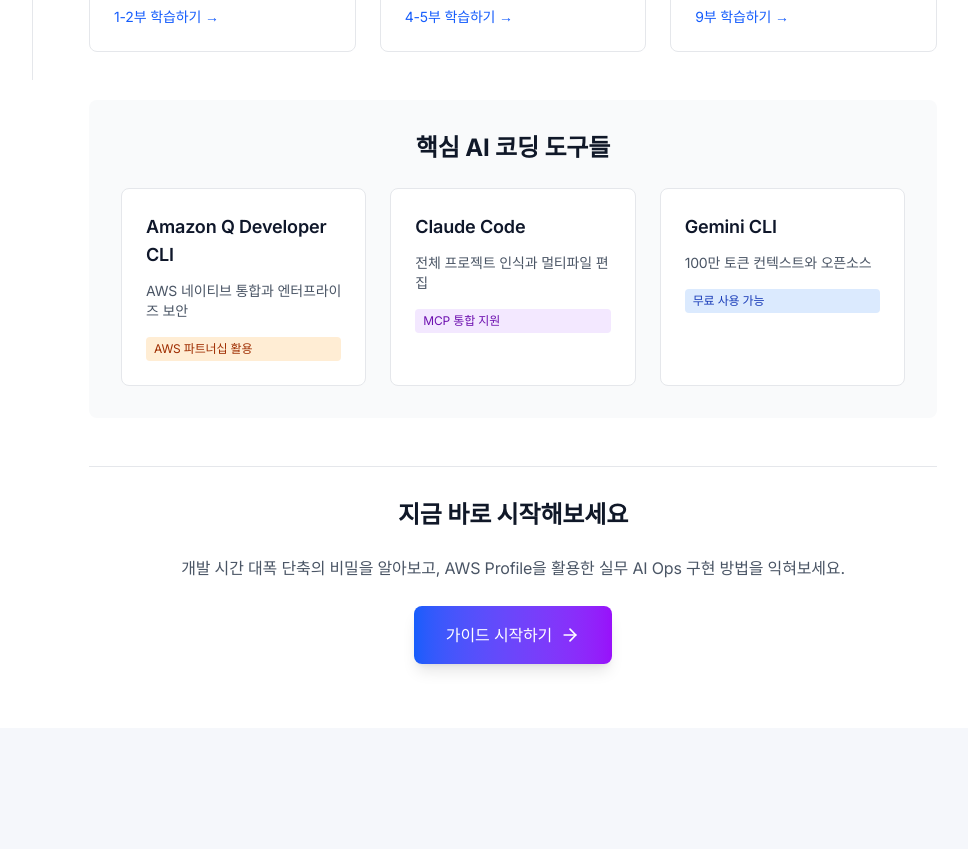
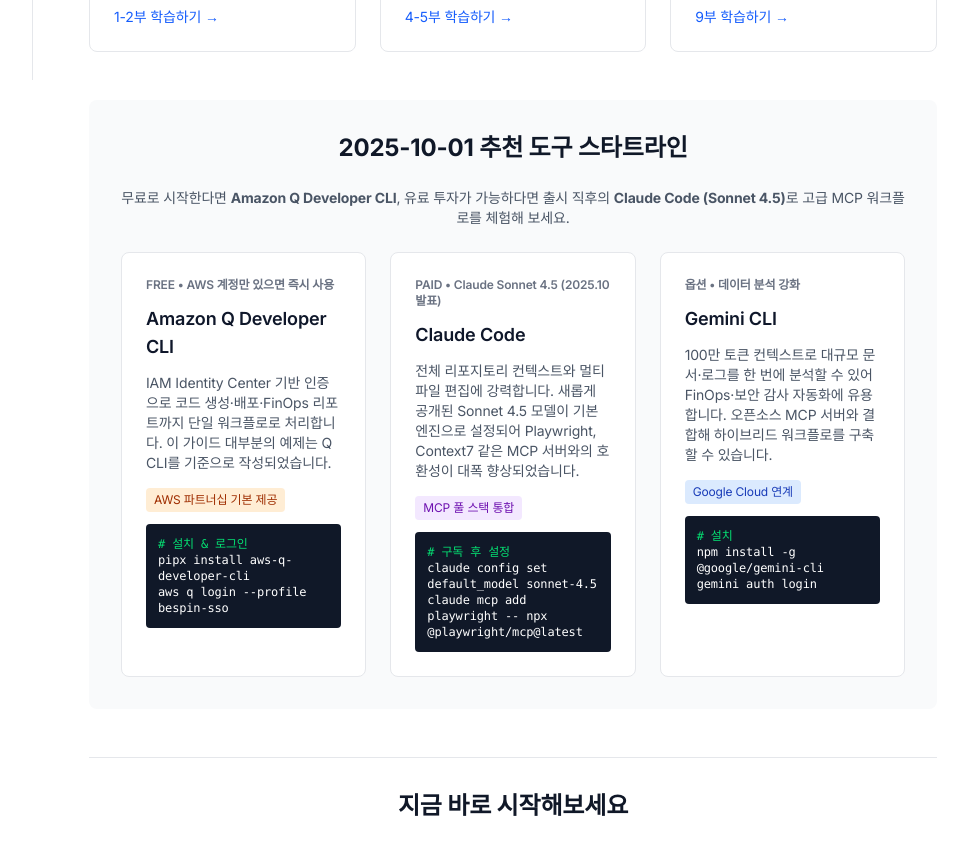
Before and after one commit to ryong-git/ai-coding-guide, a Next.js app: page / in a window 1280 px wide. Shown: the part 720-1569 px from the top of the page, without its empty margins (287-1255 px from the left). Before the commit the page ends 1448 px from the top, so only its background shows below. Built offline with nearby package versions, Linux system fonts and the light colour scheme.

Commit message:
Update tool recommendations with Claude Sonnet 4.5 release

```diff
--- a/src/app/page.tsx
+++ b/src/app/page.tsx
@@ -129,36 +129,51 @@
       {/* Key Tools */}
       <section className="bg-gray-50 dark:bg-gray-800 rounded-lg p-8 space-y-6">
         <h2 className="text-2xl font-bold text-center text-gray-900 dark:text-white">
-          핵심 AI 코딩 도구들
+          2025-10-01 추천 도구 스타트라인
         </h2>
+        <p className="text-sm text-center text-gray-600 dark:text-gray-400">
+          무료로 시작한다면 <strong>Amazon Q Developer CLI</strong>, 유료 투자가 가능하다면 출시 직후의 <strong>Claude Code (Sonnet 4.5)</strong>로 고급 MCP 워크플로를 체험해 보세요.
+        </p>
         <div className="grid md:grid-cols-3 gap-6">
-          <div className="bg-white dark:bg-gray-900 p-6 rounded-lg border border-gray-200 dark:border-gray-700">
-            <h3 className="text-lg font-semibold mb-3">Amazon Q Developer CLI</h3>
-            <p className="text-sm text-gray-600 dark:text-gray-400 mb-4">
-              AWS 네이티브 통합과 엔터프라이즈 보안
+          <div className="bg-white dark:bg-gray-900 p-6 rounded-lg border border-gray-200 dark:border-gray-700 space-y-3">
+            <div className="text-xs font-semibold text-gray-500 dark:text-gray-400">FREE • AWS 계정만 있으면 즉시 사용</div>
+            <h3 className="text-lg font-semibold">Amazon Q Developer CLI</h3>
+            <p className="text-sm text-gray-600 dark:text-gray-400">
+              IAM Identity Center 기반 인증으로 코드 생성·배포·FinOps 리포트까지 단일 워크플로로 처리합니다. 이 가이드 대부분의 예제는 Q CLI를 기준으로 작성되었습니다.
             </p>
-            <div className="text-xs bg-orange-100 dark:bg-orange-900 text-orange-800 dark:text-orange-200 px-2 py-1 rounded">
-              AWS 파트너십 활용
+            <div className="text-xs bg-orange-100 dark:bg-orange-900 text-orange-800 dark:text-orange-200 px-2 py-1 rounded inline-flex">AWS 파트너십 기본 제공</div>
+            <div className="bg-gray-900 text-gray-100 rounded p-3 font-mono text-xs overflow-x-auto">
+              <div className="text-green-400"># 설치 &amp; 로그인</div>
+              <div className="text-white">pipx install aws-q-developer-cli</div>
+              <div className="text-white">aws q login --profile bespin-sso</div>
             </div>
           </div>
 
-          <div className="bg-white dark:bg-gray-900 p-6 rounded-lg border border-gray-200 dark:border-gray-700">
-            <h3 className="text-lg font-semibold mb-3">Claude Code</h3>
-            <p className="text-sm text-gray-600 dark:text-gray-400 mb-4">
-              전체 프로젝트 인식과 멀티파일 편집
+          <div className="bg-white dark:bg-gray-900 p-6 rounded-lg border border-gray-200 dark:border-gray-700 space-y-3">
+            <div className="text-xs font-semibold text-gray-500 dark:text-gray-400">PAID • Claude Sonnet 4.5 (2025.10 발표)</div>
+            <h3 className="text-lg font-semibold">Claude Code</h3>
+            <p className="text-sm text-gray-600 dark:text-gray-400">
+              전체 리포지토리 컨텍스트와 멀티파일 편집에 강력합니다. 새롭게 공개된 Sonnet 4.5 모델이 기본 엔진으로 설정되어 Playwright, Context7 같은 MCP 서버와의 호환성이 대폭 향상되었습니다.
             </p>
-            <div className="text-xs bg-purple-100 dark:bg-purple-900 text-purple-800 dark:text-purple-200 px-2 py-1 rounded">
-              MCP 통합 지원
+            <div className="text-xs bg-purple-100 dark:bg-purple-900 text-purple-800 dark:text-purple-200 px-2 py-1 rounded inline-flex">MCP 풀 스택 통합</div>
+            <div className="bg-gray-900 text-gray-100 rounded p-3 font-mono text-xs overflow-x-auto">
+              <div className="text-green-400"># 구독 후 설정</div>
+              <div className="text-white">claude config set default_model sonnet-4.5</div>
+              <div className="text-white">claude mcp add playwright -- npx @playwright/mcp@latest</div>
             </div>
           </div>
 
-          <div className="bg-white dark:bg-gray-900 p-6 rounded-lg border border-gray-200 dark:border-gray-700">
-            <h3 className="text-lg font-semibold mb-3">Gemini CLI</h3>
-            <p className="text-sm text-gray-600 dark:text-gray-400 mb-4">
-              100만 토큰 컨텍스트와 오픈소스
+          <div className="bg-white dark:bg-gray-900 p-6 rounded-lg border border-gray-200 dark:border-gray-700 space-y-3">
+            <div className="text-xs font-semibold text-gray-500 dark:text-gray-400">옵션 • 데이터 분석 강화</div>
+            <h3 className="text-lg font-semibold">Gemini CLI</h3>
+            <p className="text-sm text-gray-600 dark:text-gray-400">
+              100만 토큰 컨텍스트로 대규모 문서·로그를 한 번에 분석할 수 있어 FinOps·보안 감사 자동화에 유용합니다. 오픈소스 MCP 서버와 결합해 하이브리드 워크플로를 구축할 수 있습니다.
             </p>
-            <div className="text-xs bg-blue-100 dark:bg-blue-900 text-blue-800 dark:text-blue-200 px-2 py-1 rounded">
-              무료 사용 가능
+            <div className="text-xs bg-blue-100 dark:bg-blue-900 text-blue-800 dark:text-blue-200 px-2 py-1 rounded inline-flex">Google Cloud 연계</div>
+            <div className="bg-gray-900 text-gray-100 rounded p-3 font-mono text-xs overflow-x-auto">
+              <div className="text-green-400"># 설치</div>
+              <div className="text-white">npm install -g @google/gemini-cli</div>
+              <div className="text-white">gemini auth login</div>
             </div>
           </div>
         </div>
```
